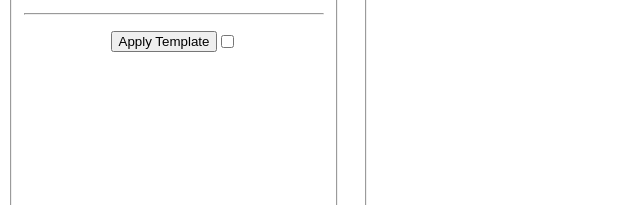
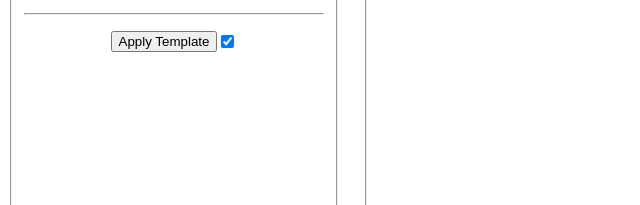
Before and after one commit to chris-c-mcintyre/rous, a website: page templates/color/index.html in a window 1280 px wide. Shown: the part 402-607 px from the top of the page, 0-640 px from the left. Drawn offline with Linux system fonts and the light colour scheme; a script that the page names is missing.

Commit message:
Apply current color template by default.

```diff
--- a/templates/color/index.html
+++ b/templates/color/index.html
@@ -85,7 +85,7 @@
 
           <p class="flex center">
 
-            <button id="color-config-minimap-apply" onclick="applyColorElement();">Apply Template</button>  <input id="color-config-minimap-apply-toggle" type="checkbox" onclick="applyColorElement(); document.getElementById('color-config-minimap-apply').disabled = !(document.getElementById('color-config-minimap-apply').disabled);">
+            <button id="color-config-minimap-apply" onclick="applyColorElement();">Apply Template</button>  <input id="color-config-minimap-apply-toggle" type="checkbox" onclick="applyColorElement(); document.getElementById('color-config-minimap-apply').disabled = !(document.getElementById('color-config-minimap-apply').disabled);" checked>
 
           </p>
 
```
